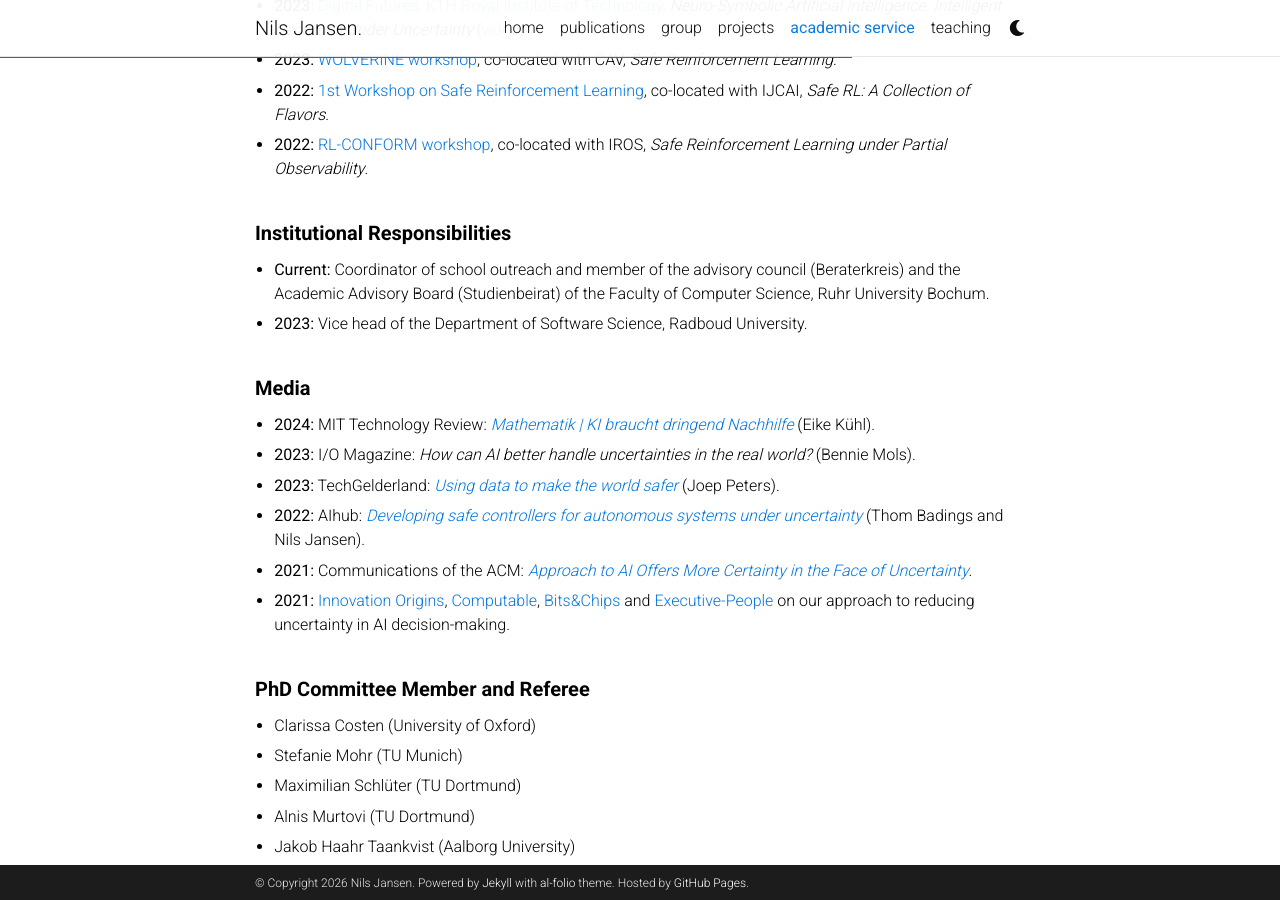
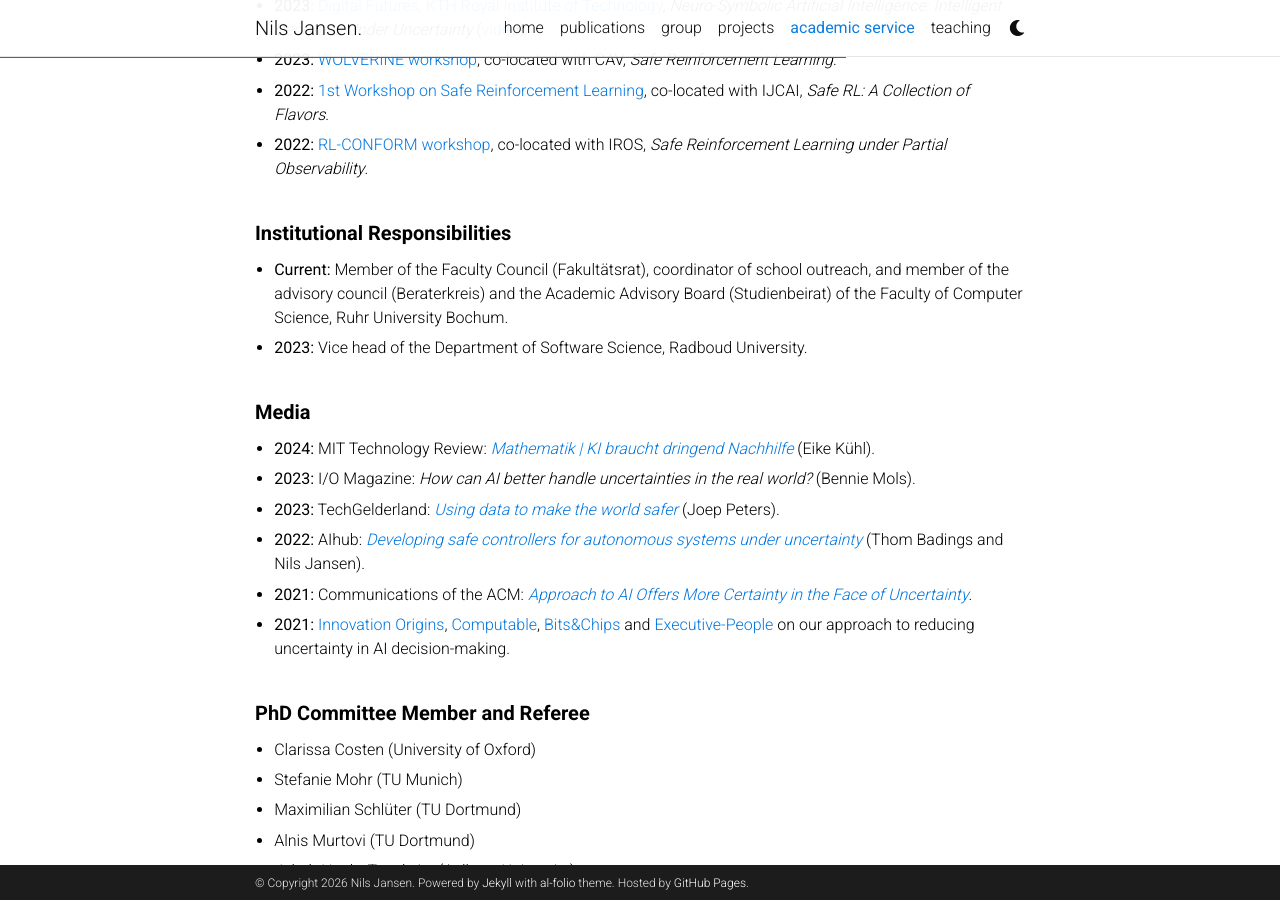
Before and after one commit to njansen123/njansen123.github.io, a Jekyll site: the page built from _pages/service.md, in a window 1280 px wide and 900 px high, scrolled down 2345 px. Built offline with Jekyll 4.4.1, drawn with Linux system fonts in a browser that asks for light colours; comment, search, counter and statistics services are not loaded; a style sheet for code colours, icons or effects is not loaded.

Commit message:
Service: Faculty Council (Fakultätsrat) membership, RUB
Co-Authored-By: Claude Opus 5.5 <noreply@anthropic.com>
Claude-Session: https://claude.ai/code/session_01GhL6EQJyd4JpUX8UuWBmeQ

```diff
--- a/_pages/service.md
+++ b/_pages/service.md
@@ -244,7 +244,7 @@ redirect_from:
 <div class="service-section mt-4">
 <h2 class="category">Institutional Responsibilities</h2>
 <ul class="service-list">
-  <li><b>Current:</b> Coordinator of school outreach and member of the advisory council (Beraterkreis) and the Academic Advisory Board (Studienbeirat) of the Faculty of Computer Science, Ruhr University Bochum.</li>
+  <li><b>Current:</b> Member of the Faculty Council (Fakultätsrat), coordinator of school outreach, and member of the advisory council (Beraterkreis) and the Academic Advisory Board (Studienbeirat) of the Faculty of Computer Science, Ruhr University Bochum.</li>
   <li><b>2023:</b> Vice head of the Department of Software Science, Radboud University.</li>
 </ul>
 </div>
```
